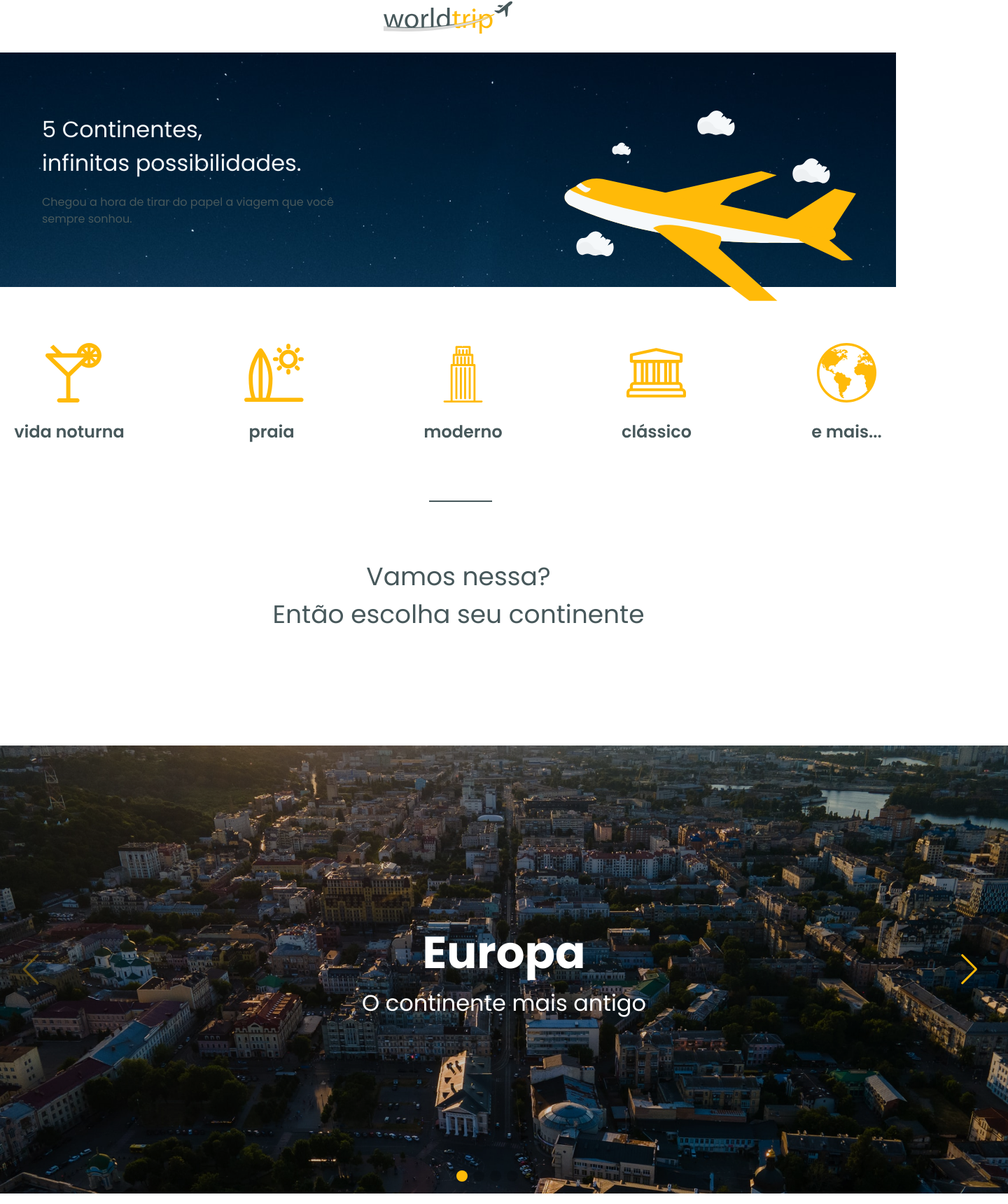
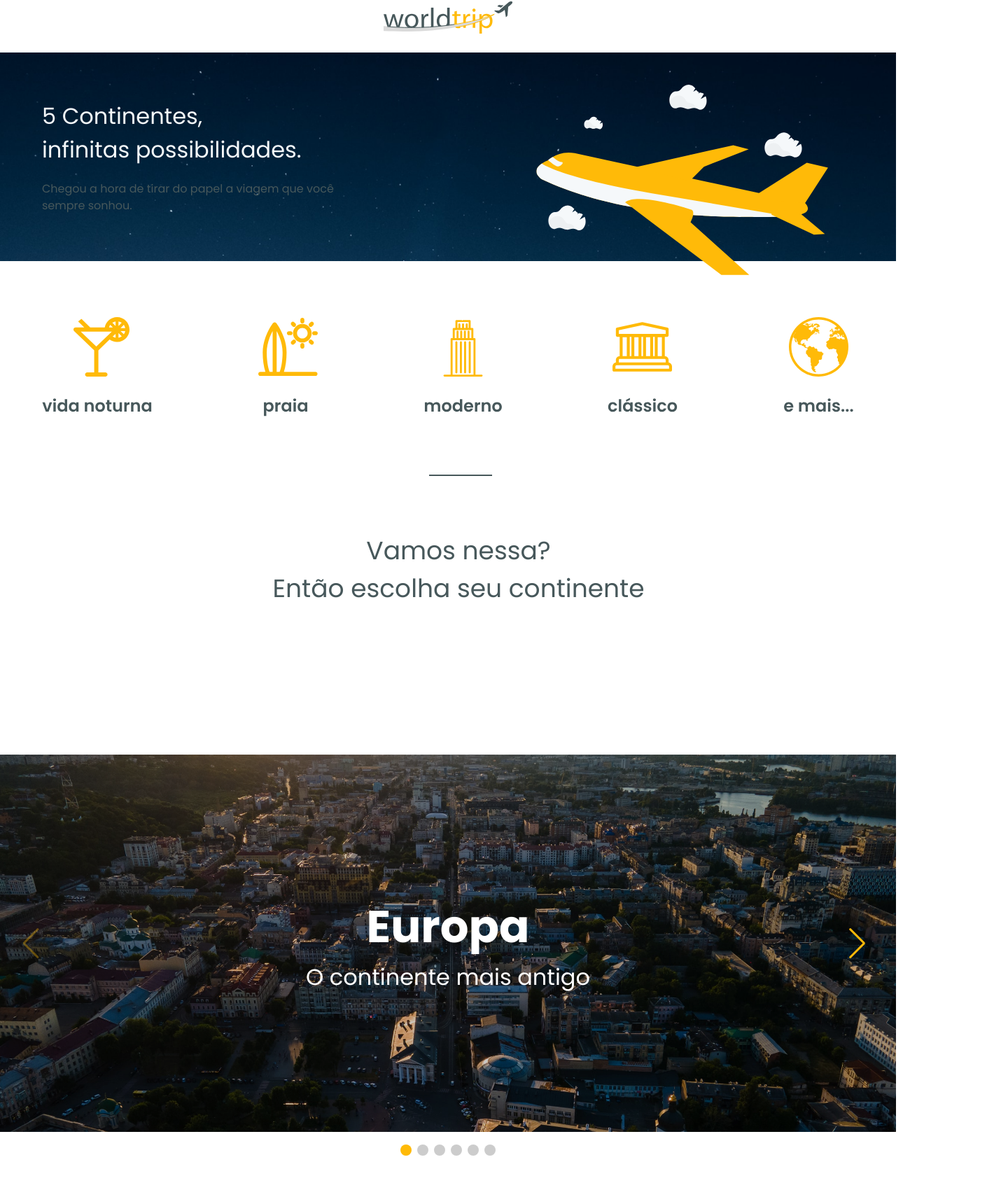
Before and after one commit to maiajrs/best-cities, a Next.js app: page / in a window 1280 px wide. Shown: the part 25-1745 px from the top of the page at 70% size, 1440 px wide, since content can reach past the window. Built offline with nearby package versions, Linux system fonts and the light colour scheme.

Commit message:
layout improvements - 01

```diff
--- a/src/components/Slide/index.tsx
+++ b/src/components/Slide/index.tsx
@@ -61,6 +61,7 @@ export default function Slide() {
         </SwiperSlide>
         <SwiperSlide>
           <img
+            styles="width: 100%; "
             src="/images/america_norte/america-norte-capa.jpg"
             alt="america do norte"
           />
--- a/src/pages/index.tsx
+++ b/src/pages/index.tsx
@@ -12,30 +12,35 @@ export default function Home() {
       position="relative"
     >
       <Header />
-      <Flex as="main" height="100%" width="100%" direction="column">
-        <Box
-          backgroundImage="images/Background.png"
-          backgroundRepeat="no-repeat"
+      <Flex
+        as="section"
         width="100%"
-          height="335px"
+        position="relative"
+        mx="auto"
+        justify="center"
+        align="center"
       >
+        <Image
+          src="images/Background.png"
+          alt="céu noturno estrelado background"
+          width="100%"
+          display="block"
+        />
         <Flex
           height="100%"
           width="100%"
-            maxWidth="1240px"
+          maxWidth="1160px"
           mx="auto"
-            px="10"
           align="center"
-            position="relative"
+          position="absolute"
         >
           <HStack spacing="30">
             <Stack spacing="5" maxWidth="450px">
-                <Text fontSize="32" color="gray.50">
+              <Text fontSize="32" color="gray.50" textAlign="left">
                 5 Continentes, <br /> infinitas possibilidades.
               </Text>
-                <Text>
-                  Chegou a hora de tirar do papel a viagem que você sempre
-                  sonhou.{" "}
+              <Text textAlign="left">
+                Chegou a hora de tirar do papel a viagem que você sempre sonhou.{" "}
               </Text>
             </Stack>
             <Stack position="absolute" right="30px" bottom="-30">
@@ -43,7 +48,8 @@ export default function Home() {
             </Stack>
           </HStack>
         </Flex>
-        </Box>
+      </Flex>
+      <Flex as="main" height="100%" width="100%" direction="column">
         <Flex
           as="section"
           width="100%"
@@ -56,7 +62,7 @@ export default function Home() {
             spacing="auto"
             align="center"
             width="100%"
-            maxWidth="1240px"
+            maxWidth="1160px"
             mx="auto"
             justify="center"
           >
@@ -76,10 +82,20 @@ export default function Home() {
           >
             <Image ml={35} src="images/Divider.svg" alt="Divider" />
           </Flex>
-          <Text ml={30} color="gray.700" fontSize="36" textAlign="center">Vamos nessa?</Text>
-          <Text ml={30}color="gray.700" fontSize="36" textAlign="center">Então escolha seu continente</Text>
+          <Text ml={30} color="gray.700" fontSize="36" textAlign="center">
+            Vamos nessa?
+          </Text>
+          <Text ml={30} color="gray.700" fontSize="36" textAlign="center">
+            Então escolha seu continente
+          </Text>
         </Flex>
-        <Flex width="1440px" align="center" justify="center" py="20" height="800px">
+        <Flex
+          maxWidth="1440px"
+          align="center"
+          justify="center"
+          py="20"
+          height="800px"
+        >
           <Slide />
         </Flex>
       </Flex>
--- a/styles/styles.css
+++ b/styles/styles.css
@@ -46,7 +46,6 @@
 .swiper-slide img {
   display: block;
   width: 100%;
-  height: 100%;
   object-fit: cover;
   filter: brightness(80%);
 }
```
Lines whose indentation alone changed are shown as unchanged.
